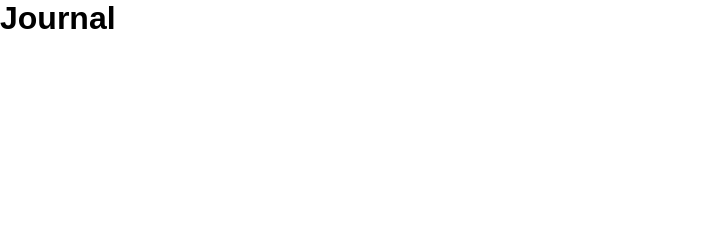
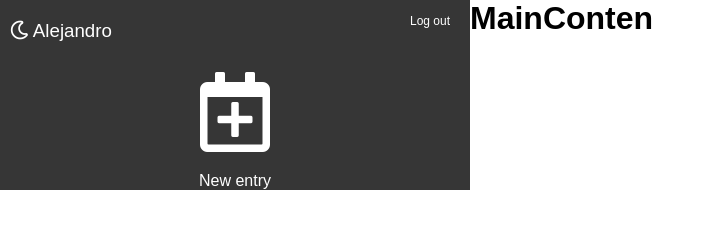
Before and after one commit to alejasalqs/react-journal, a React app: page / in a window 1280 px wide. Shown: the whole page, without its empty margins (0-715 px from the left). Built offline with nearby package versions, Linux system fonts and the light colour scheme.

Commit message:
Inicio creacion de sidebar

```diff
--- a/public/index.html
+++ b/public/index.html
@@ -24,7 +24,11 @@
       work correctly both with client-side routing and a non-root public URL.
       Learn how to configure a non-root public URL by running `npm run build`.
     -->
-    <title>React App</title>
+    <link
+      rel="stylesheet"
+      href="https://cdnjs.cloudflare.com/ajax/libs/font-awesome/5.15.3/css/all.min.css"
+    />
+    <title>Journal App</title>
   </head>
   <body>
     <noscript>You need to enable JavaScript to run this app.</noscript>
--- a/src/components/journal/JournalScreen.js
+++ b/src/components/journal/JournalScreen.js
@@ -1,9 +1,13 @@
 import React from "react";
+import { Sidebar } from "./Sidebar";
 
 export const JournalScreen = () => {
   return (
-    <div>
-      <h1>Journal</h1>
+    <div className="journal__main-content">
+      <Sidebar />
+      <main>
+        <h1>MainConten</h1>
+      </main>
     </div>
   );
 };
--- /dev/null
+++ b/src/components/journal/Sidebar.js
@@ -0,0 +1,20 @@
+import React from "react";
+
+export const Sidebar = () => {
+  return (
+    <aside className="journal__sidebar">
+      <div className="journal__sidebar-navbar">
+        <h3 className="mt-5">
+          <i className="far fa-moon"></i>
+          <span> Alejandro</span>
+        </h3>
+        <button className="btn">Log out</button>
+      </div>
+
+      <div className="journal__new-entry">
+        <i className="far fa-calendar-plus fa-5x"></i>
+        <p className="mt-5">New entry</p>
+      </div>
+    </aside>
+  );
+};
--- /dev/null
+++ b/src/styles/components/_journal.scss
@@ -0,0 +1,39 @@
+.journal__main-content {
+  display: flex;
+}
+
+.journal__sidebar {
+  background-color: $dark-grey;
+  color: white;
+  display: flex;
+  flex-direction: column;
+  height: 100%;
+  padding-left: 10px;
+  padding-right: 10px;
+  width: 450px;
+}
+
+.journal__sidebar-navbar {
+  display: flex;
+  justify-content: space-between;
+}
+
+.journal__sidebar-navbar h3 {
+  font-weight: lighter;
+}
+
+.journal__new-entry {
+  align-items: center;
+  cursor: pointer;
+  display: flex;
+  justify-content: center;
+  margin-top: 30px;
+  width: 100%;
+  flex-direction: column;
+
+  transition: color 0.3s ease;
+
+  &:hover {
+    color: darken($color: #ffff, $amount: 20);
+  }
+}
--- a/src/styles/styles.scss
+++ b/src/styles/styles.scss
@@ -5,5 +5,5 @@
 // components
 @import "./components/auth";
 @import "./components/buttons";
-
 @import "./components/links";
+@import "./components/journal";
```
